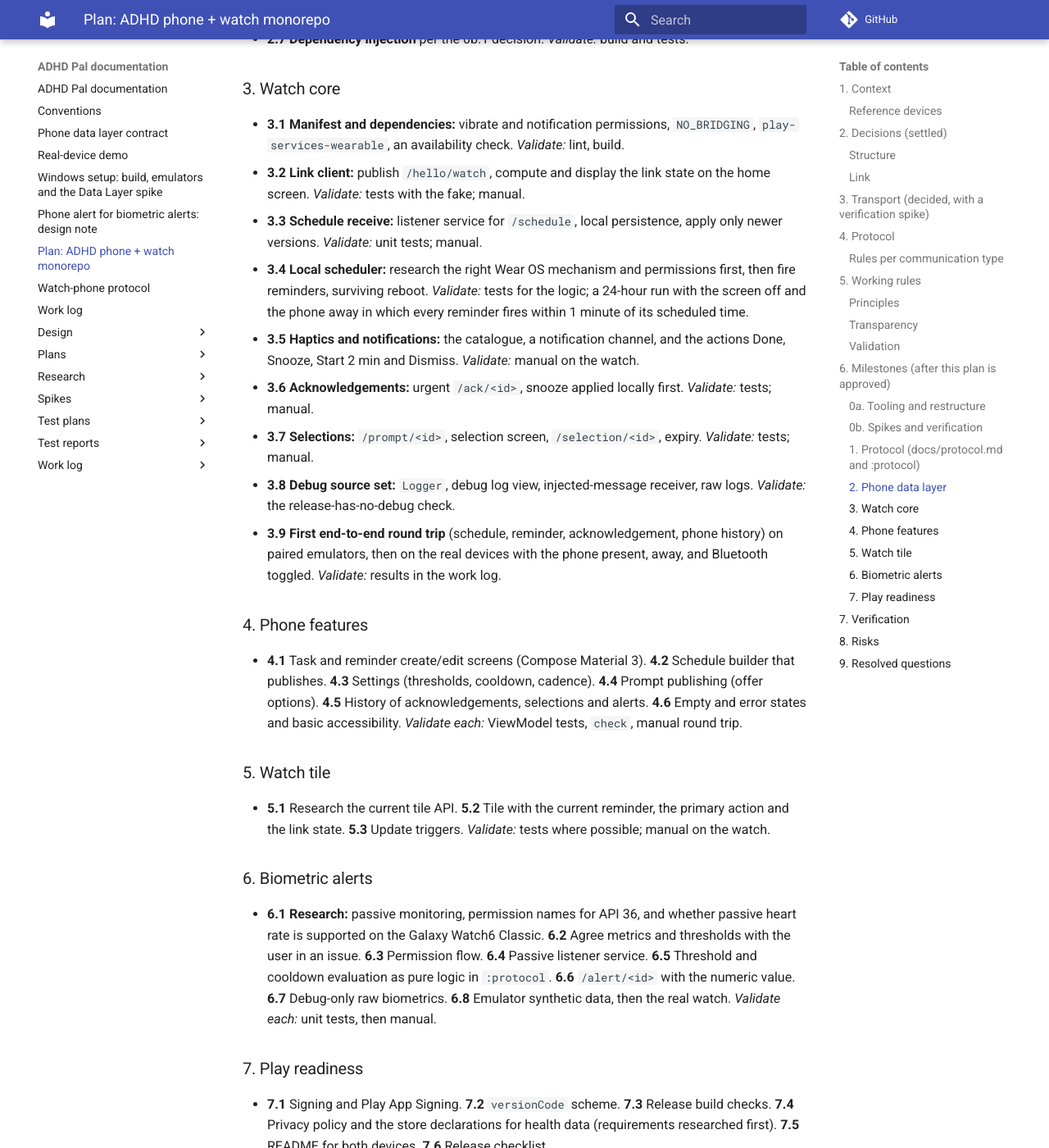
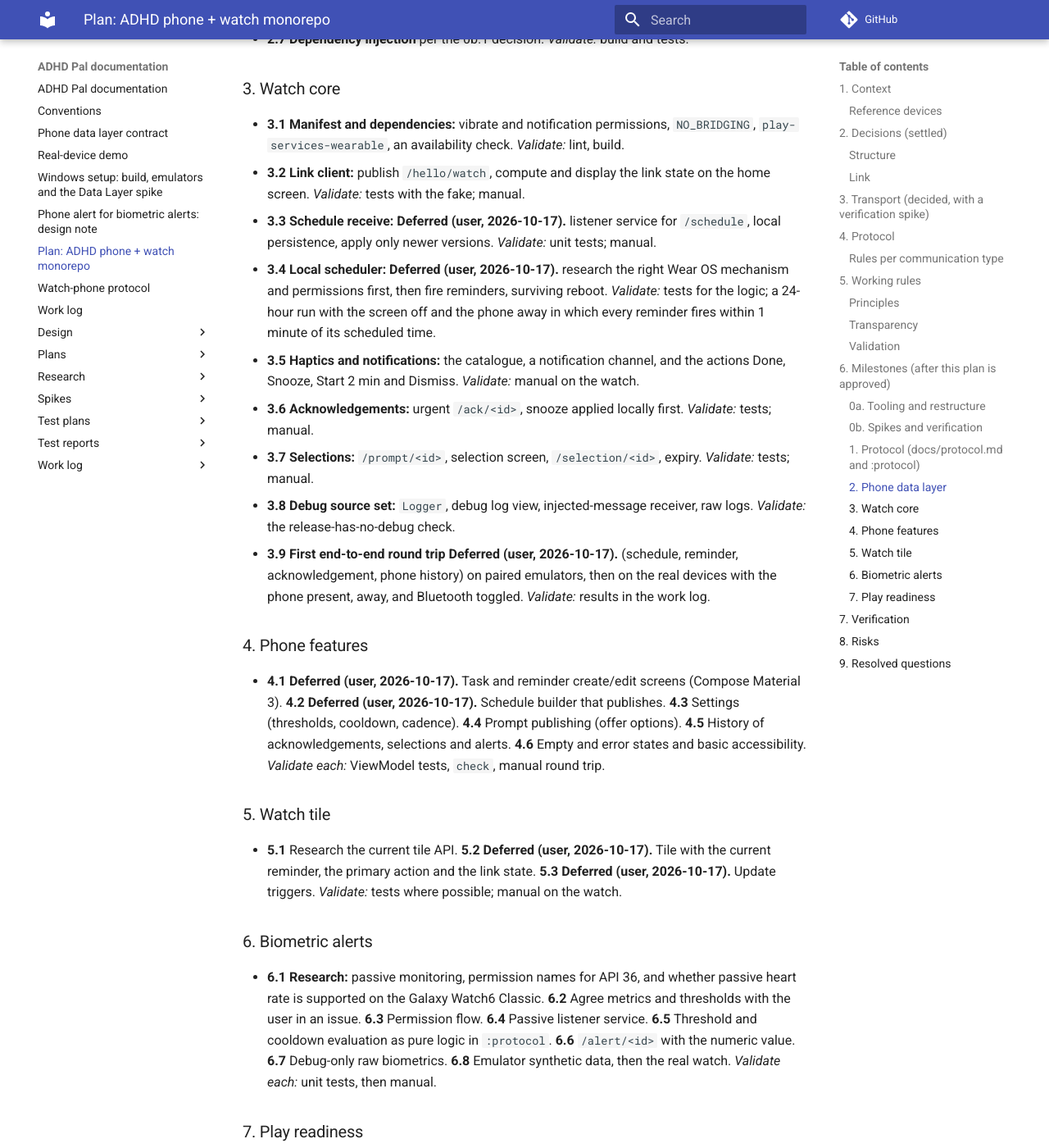
Before and after one commit to shlomoa/my-adhd-pal, an MkDocs documentation site: the page built from docs/plan.md, in a window 1280 px wide and 1400 px high, scrolled down 8016 px. Shown: the whole window at 82% size. Built offline with MkDocs 1.6.1 and Material for MkDocs 9.7.7, drawn with Linux system fonts in a browser that asks for light colours; comment, search, counter and statistics services are not loaded.

Commit message:
WIP wave 0: measured latency (D6), baseline decision, schedule steps deferred
Co-Authored-By: Claude Sonnet 5.5 <noreply@anthropic.com>
Claude-Session: https://claude.ai/code/session_0119eKBQkFDJwYDfwmtTQrjB

```diff
--- a/docs/plan.md
+++ b/docs/plan.md
@@ -248,9 +248,9 @@ Every step becomes a GitHub issue labelled with its milestone, starting with its
   availability check. *Validate:* lint, build.
 - **3.2 Link client:** publish `/hello/watch`, compute and display the link state on the home screen. *Validate:* tests
   with the fake; manual.
-- **3.3 Schedule receive:** listener service for `/schedule`, local persistence, apply only newer versions.
+- **3.3 Schedule receive:** **Deferred (user, 2026-10-17).**  listener service for `/schedule`, local persistence, apply only newer versions.
   *Validate:* unit tests; manual.
-- **3.4 Local scheduler:** research the right Wear OS mechanism and permissions first, then fire reminders, surviving
+- **3.4 Local scheduler:** **Deferred (user, 2026-10-17).**  research the right Wear OS mechanism and permissions first, then fire reminders, surviving
   reboot. *Validate:* tests for the logic; a 24-hour run with the screen off and the phone away in which every reminder
   fires within 1 minute of its scheduled time.
 - **3.5 Haptics and notifications:** the catalogue, a notification channel, and the actions Done, Snooze, Start 2 min and
@@ -259,20 +259,20 @@ Every step becomes a GitHub issue labelled with its milestone, starting with its
 - **3.7 Selections:** `/prompt/<id>`, selection screen, `/selection/<id>`, expiry. *Validate:* tests; manual.
 - **3.8 Debug source set:** `Logger`, debug log view, injected-message receiver, raw logs. *Validate:* the
   release-has-no-debug check.
-- **3.9 First end-to-end round trip** (schedule, reminder, acknowledgement, phone history) on paired emulators, then on
+- **3.9 First end-to-end round trip** **Deferred (user, 2026-10-17).**  (schedule, reminder, acknowledgement, phone history) on paired emulators, then on
   the real devices with the phone present, away, and Bluetooth toggled. *Validate:* results in the work log.
 
 ### 4. Phone features
 
-- **4.1** Task and reminder create/edit screens (Compose Material 3). **4.2** Schedule builder that publishes.
+- **4.1** **Deferred (user, 2026-10-17).** Task and reminder create/edit screens (Compose Material 3). **4.2** **Deferred (user, 2026-10-17).** Schedule builder that publishes.
   **4.3** Settings (thresholds, cooldown, cadence). **4.4** Prompt publishing (offer options). **4.5** History of
   acknowledgements, selections and alerts. **4.6** Empty and error states and basic accessibility.
   *Validate each:* ViewModel tests, `check`, manual round trip.
 
 ### 5. Watch tile
 
-- **5.1** Research the current tile API. **5.2** Tile with the current reminder, the primary action and the link state.
-  **5.3** Update triggers. *Validate:* tests where possible; manual on the watch.
+- **5.1** Research the current tile API. **5.2** **Deferred (user, 2026-10-17).** Tile with the current reminder, the primary action and the link state.
+  **5.3** **Deferred (user, 2026-10-17).** Update triggers. *Validate:* tests where possible; manual on the watch.
 
 ### 6. Biometric alerts
 
```
Also changed, not shown: docs/plans/android.md (+1 -1 lines), docs/plans/biometrics.md (+12 -10 lines), docs/plans/shared.md (+1 -1 lines), docs/plans/watch.md (+4 -4 lines), docs/test-reports/watch-probe-checklist.md (+1 -1 lines).
